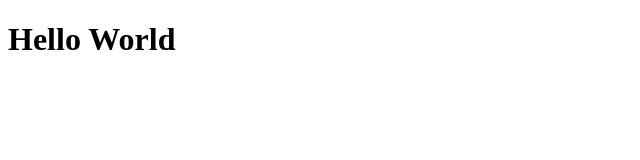
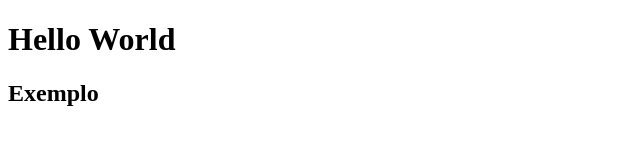
Before and after one commit to montoyaaa/atividade_03, a plain HTML site: page index.html in a window 1280 px wide. Shown: the whole page, without its empty margins (0-640 px from the left). Drawn offline with Linux system fonts and the light colour scheme.

Commit message:
first commit

```diff
--- a/index.html
+++ b/index.html
@@ -8,5 +8,6 @@
   </head>
   <body>
     <h1>Hello World</h1>
+    <h2>Exemplo</h2>
   </body>
 </html>
```
